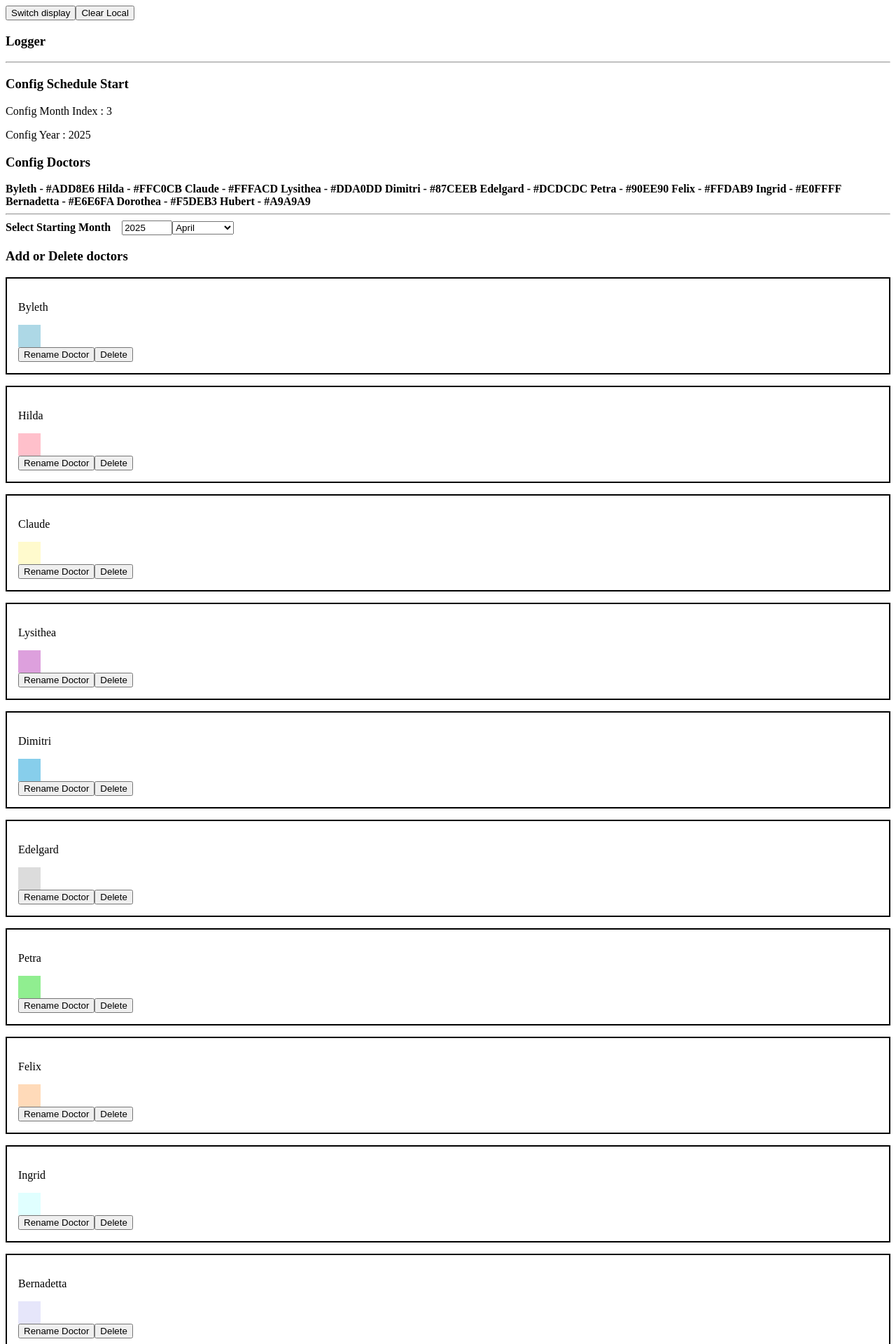
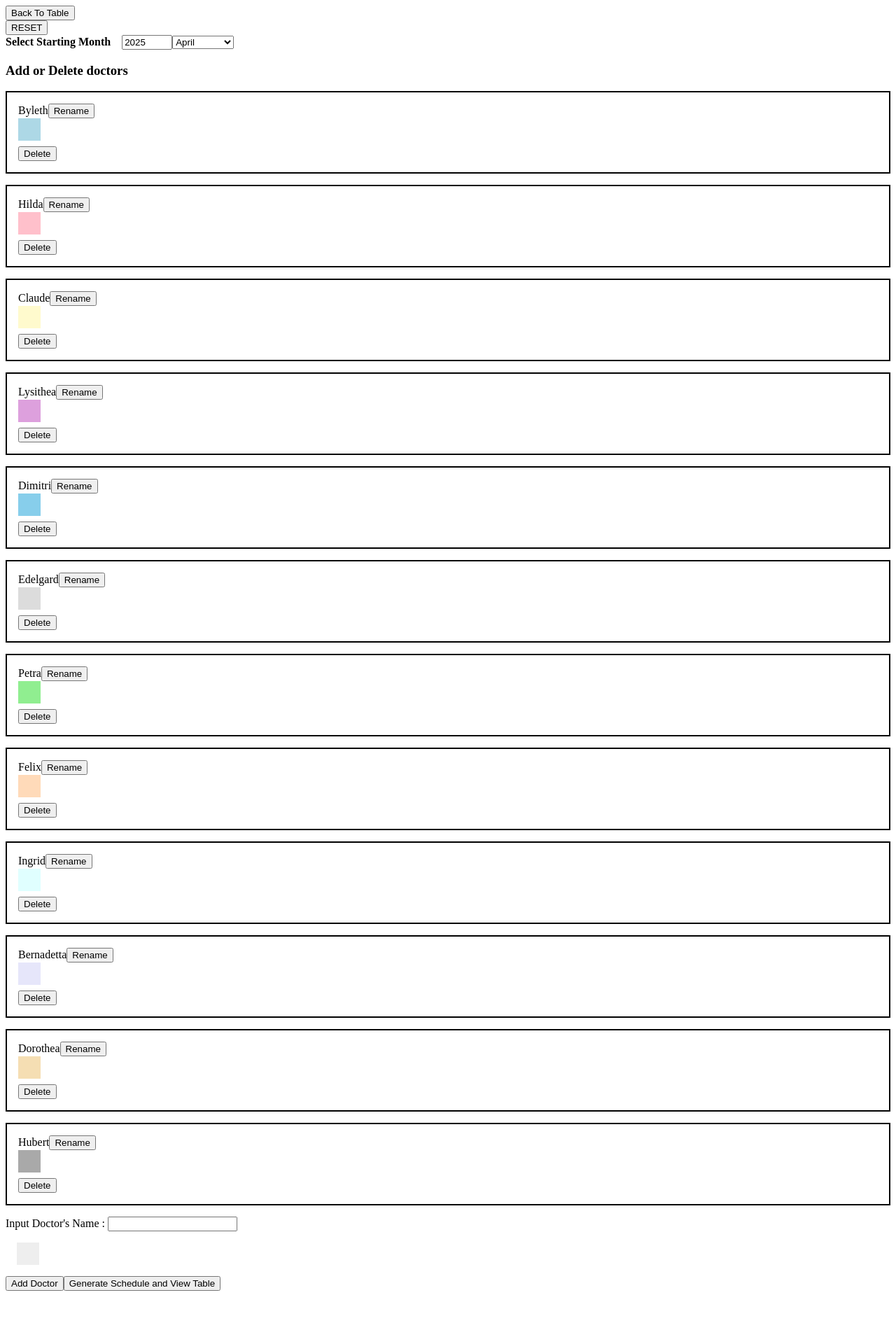
Before and after one commit to Subhavich/doc-sche, a React (Vite) app: page / in a window 1280 px wide. Shown: the top 1920 px of the page at 70% size. After the commit the page ends 1852 px from the top, so only its background shows below. Built offline with nearby package versions, Linux system fonts and the light colour scheme.

Commit message:
add some text for ui improvement

```diff
--- a/src/App.jsx
+++ b/src/App.jsx
@@ -21,6 +21,7 @@ import {
 
 const currentYear = new Date(2025, 3).getFullYear();
 const currentMonth = new Date(2025, 3).getMonth();
+const startingDoctors = MOCKDOCSFULL;
 logAllFromLocalStorage();
 
 function App() {
@@ -54,7 +55,7 @@ function App() {
     return (
       savedConfig || {
         scheduleStart: { year: currentYear, month: currentMonth },
-        doctors: MOCKDOCSFULL,
+        doctors: startingDoctors,
       }
     );
   });
@@ -240,7 +241,7 @@ function App() {
 
   return (
     <div>
-      <SwitchDispButton setDisplay={setDisplay} />
+      <SwitchDispButton display={display} setDisplay={setDisplay} />
       <ClearStorageButton />
       {loadFromLocalStorage("isGenerated") && (
         <HistoryPagination
--- a/src/AppComponents.jsx
+++ b/src/AppComponents.jsx
@@ -3,6 +3,7 @@ import { hasUnassignedSlots } from "./utils/slotValidation";
 
 export const ClearStorageButton = () => {
   return (
+    <div>
       <button
         onClick={() => {
           clearLocalStorage([
@@ -16,19 +17,23 @@ export const ClearStorageButton = () => {
           window.location.reload();
         }}
       >
-      Clear Local
+        RESET
       </button>
+    </div>
   );
 };
-export const SwitchDispButton = ({ setDisplay }) => {
+export const SwitchDispButton = ({ display, setDisplay }) => {
+  const text = display === "table" ? "Edit Doctors " : "Back To Table ";
   return (
+    <div>
       <button
         onClick={() => {
           setDisplay((prev) => (prev === "table" ? "edit" : "table"));
         }}
       >
-      Switch display
+        {text}
       </button>
+    </div>
   );
 };
 export const GenerateTableButton = ({ handleGenerateSchedule }) => {
@@ -66,7 +71,7 @@ export const HistoryPagination = ({
           handleAddNewMonth();
         }}
       >
-        +
+        + Generate Next Month
       </button>
     </div>
   );
--- a/src/EditPage.jsx
+++ b/src/EditPage.jsx
@@ -39,9 +39,9 @@ export default function EditingPage({
   const [generated, setGenerated] = useState(isGenerated);
   return (
     <>
-      <EditLogger config={config} />
+      {/* <EditLogger config={config} />
 
-      <hr />
+      <hr /> */}
 
       {!isGenerated && (
         <DateInput
@@ -121,7 +121,8 @@ function DoctorInput({ handleAddDoctor, setConfig }) {
 
   return (
     <>
-      <p>doctors</p>
+      <div>
+        <span>Input Doctor's Name : </span>
         <input
           ref={inputRef}
           onKeyDown={(e) => {
@@ -131,9 +132,15 @@ function DoctorInput({ handleAddDoctor, setConfig }) {
             }
           }}
         />
+      </div>
       <div
         onClick={() => setIsPicker((prev) => !prev)}
-        style={{ width: "32px", height: "32px", backgroundColor: hex }}
+        style={{
+          width: "32px",
+          height: "32px",
+          backgroundColor: hex,
+          margin: "16px",
+        }}
       ></div>
       {isPickerVisible ? (
         <>
@@ -316,8 +323,18 @@ function DoctorData({
       {isRenaming ? (
         <input onKeyDown={handleKeyDown} defaultValue={name} ref={nameRef} />
       ) : (
-        <p>{name}</p>
+        <span>{name}</span>
       )}
+      <button
+        onClick={() => {
+          if (isRenaming) {
+            handleUpdateDoctorName();
+          }
+          setIsRenaming((prev) => !prev);
+        }}
+      >
+        {isRenaming ? "Confirm" : "Rename"}
+      </button>
 
       <div
         onClick={() => setIsPicker((prev) => !prev)}
@@ -325,6 +342,7 @@ function DoctorData({
           width: "32px",
           height: "32px",
           backgroundColor: hex,
+          marginBottom: "8px",
         }}
       ></div>
 
@@ -335,17 +353,6 @@ function DoctorData({
           onChange={(color) => handleUpdateDoctorColor(color.hex)}
         />
       )}
-
-      <button
-        onClick={() => {
-          if (isRenaming) {
-            handleUpdateDoctorName();
-          }
-          setIsRenaming((prev) => !prev);
-        }}
-      >
-        {isRenaming ? "Confirm" : "Rename Doctor"}
-      </button>
 
       <button onClick={handleDeleteDoctor}>Delete</button>
     </div>
```
Lines whose indentation alone changed are shown as unchanged.
